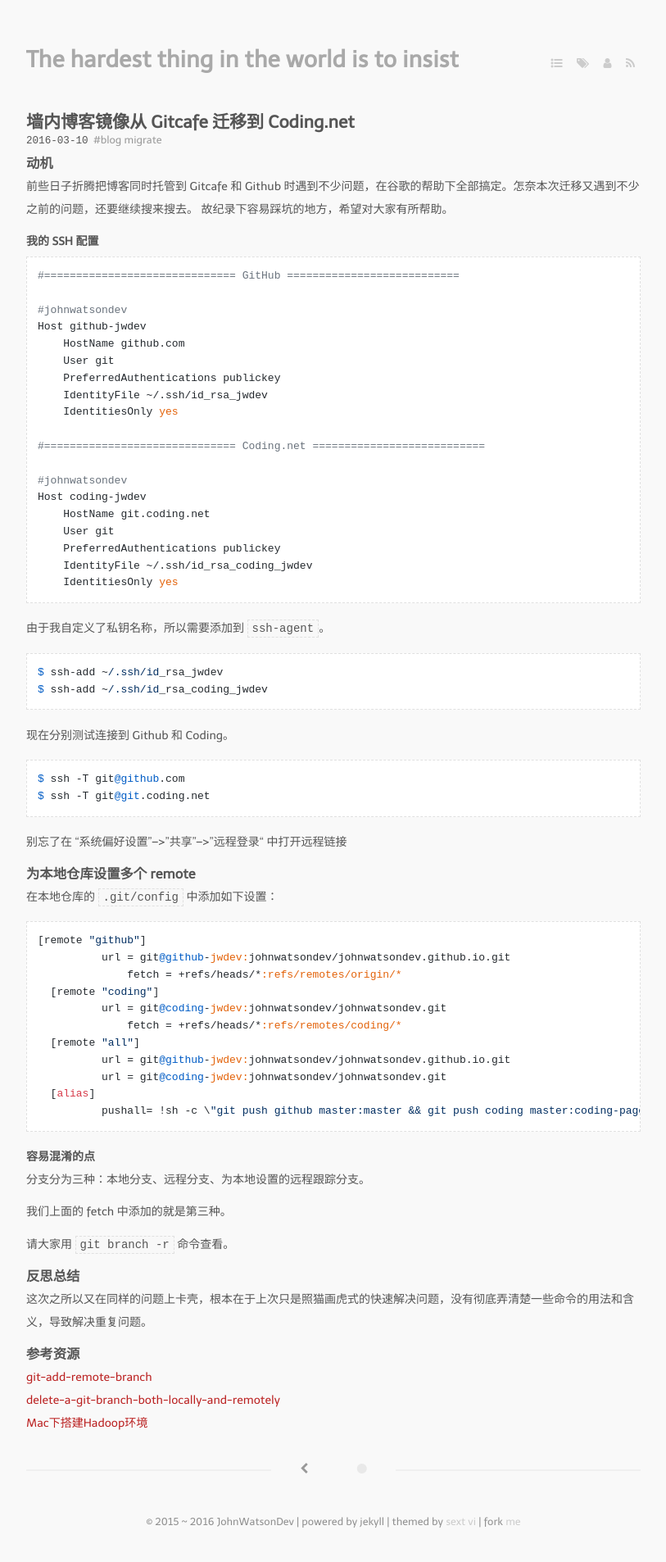
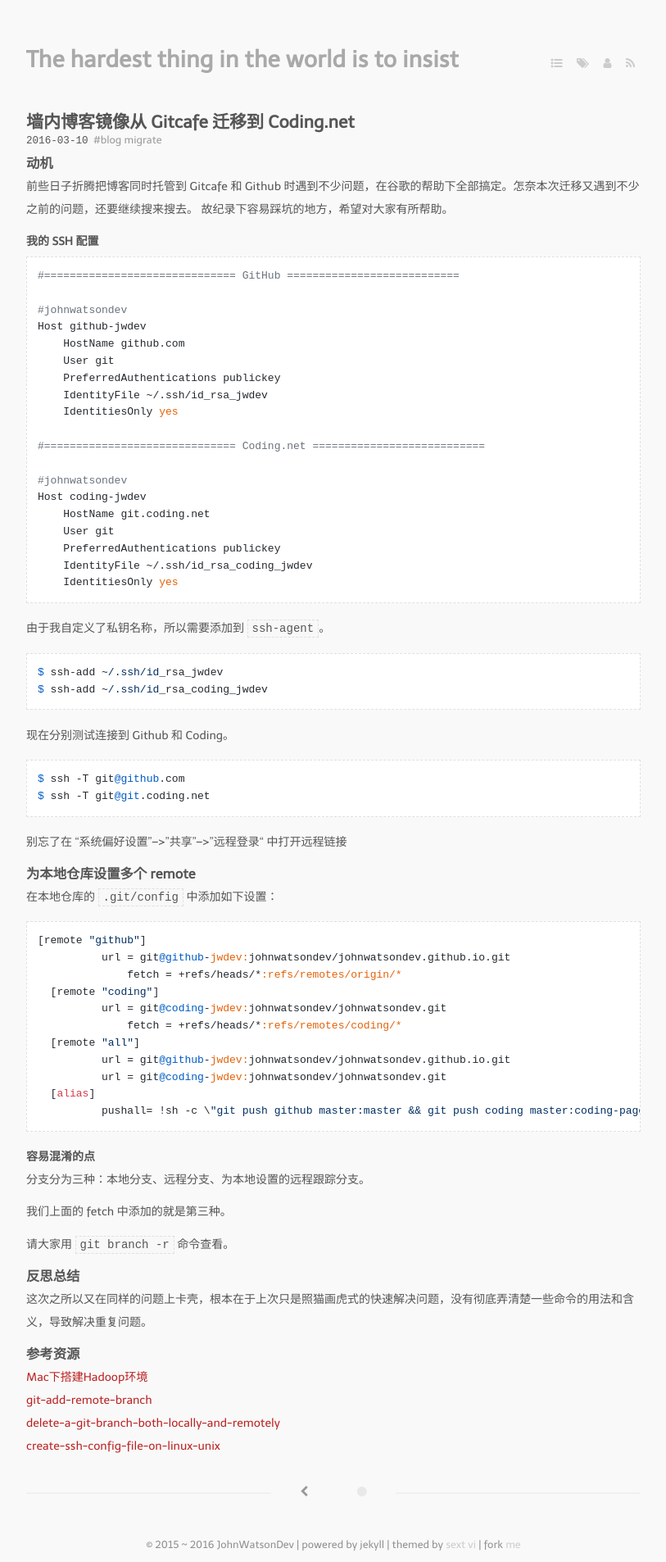
Before and after one commit to johnwatsondev/johnwatsondev.github.io, a Jekyll site: the page built from _posts/2016-03-10-migrate-to-coding.net-from-gitcafe.md, in a window 1280 px wide. Shown: the whole page at 82% size, without its empty margins (233-1046 px from the left). Built offline with Jekyll 4.4.1, drawn with Linux system fonts in a browser that asks for light colours; nearby versions of some CDN libraries; some web fonts are replaced; comment, search, counter and statistics services are not loaded; before the commit the page ends 1878 px from its top, so only the background shows below that.

Commit message:
update post

```diff
--- a/_posts/2016-03-10-migrate-to-coding.net-from-gitcafe.md
+++ b/_posts/2016-03-10-migrate-to-coding.net-from-gitcafe.md
@@ -81,6 +81,7 @@ $ ssh -T git@git.coding.net
 这次之所以又在同样的问题上卡壳，根本在于上次只是照猫画虎式的快速解决问题，没有彻底弄清楚一些命令的用法和含义，导致解决重复问题。
 
 ### 参考资源
+[Mac下搭建Hadoop环境](http://arccode.net/2014/07/13/Mac%E4%B8%8B%E6%90%AD%E5%BB%BAHadoop%E7%8E%AF%E5%A2%83/)
 [git-add-remote-branch](https://stackoverflow.com/questions/11266478/git-add-remote-branch)
 [delete-a-git-branch-both-locally-and-remotely](https://stackoverflow.com/questions/2003505/delete-a-git-branch-both-locally-and-remotely)
-[Mac下搭建Hadoop环境](http://arccode.net/2014/07/13/Mac%E4%B8%8B%E6%90%AD%E5%BB%BAHadoop%E7%8E%AF%E5%A2%83/)
+[create-ssh-config-file-on-linux-unix](http://www.cyberciti.biz/faq/create-ssh-config-file-on-linux-unix/)
```
